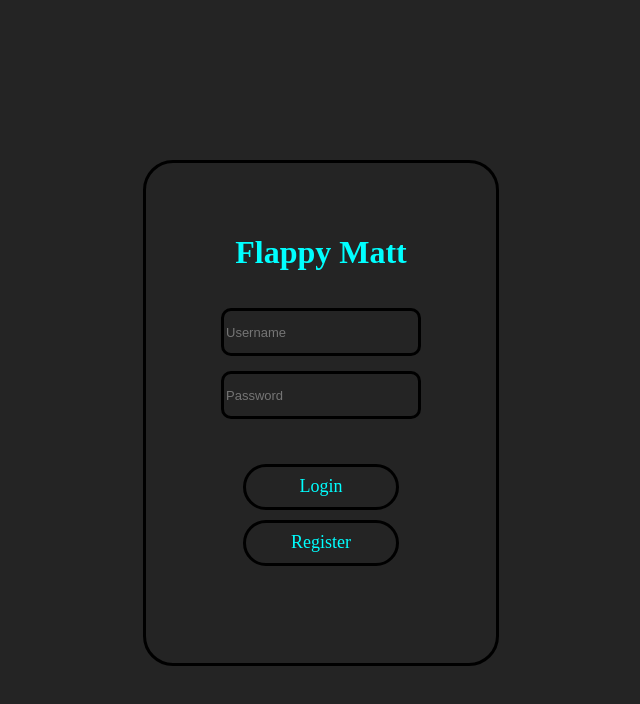
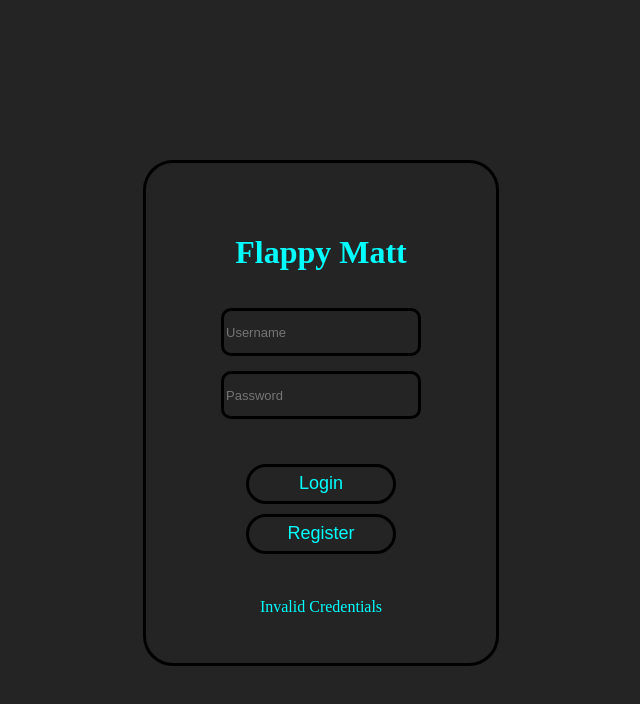
Before and after one commit to VincentD007/Flappy-Matt, a React (Vite) app in the folder UI/: page / in a window 1280 px wide. Shown: the top 704 px of the page, without its empty margins (319-959 px from the left). Built offline with nearby package versions, Linux system fonts and the light colour scheme.

Commit message:
Fixed Login form submission

```diff
--- a/UI/src/components/Login.jsx
+++ b/UI/src/components/Login.jsx
@@ -1,21 +1,28 @@
+import { useState, useRef } from 'react';
 import '../styles/Login.css';
 
 export default function Login() {
+    const [NotificationVisible, setVisibility] = useState('true');
+    const notification = useRef('Invalid Credentials');
+
     return (
-        <div id='LoginContainer'>
+        <form id='LoginContainer' onSubmit={(event => {event.preventDefault();})}>
             <h1>Flappy Matt</h1>
             <input
-            id='UserInput'
+            className='UserInput'
             type='text'
-            required='true'
-            placeholder='Username'></input>
+            required={true}
+            placeholder='Username'/>
             <input
-            id='UserInput'
+            className='UserInput'
             type='password'
-            required='true'
-            placeholder='Password'></input>
-            <div className='Button'>Login</div>
-            <div className='Button'>Register</div>
-        </div>
+            required={true}
+            placeholder='Password'/>
+            <input type='submit' value='Login' className='Button' onClick={() => {}}/>
+            <input type='submit' value='Register' className='Button'/>
+            <div id='Notification'
+            style={{visibility: NotificationVisible}}
+            >{notification.current}</div>
+        </form>
     )
 }
--- a/UI/src/styles/Login.css
+++ b/UI/src/styles/Login.css
@@ -4,6 +4,7 @@ Body {
 }
 
 #LoginContainer {
+    position: relative;
     display: flex;
     flex-direction: column;
     align-items: center;
@@ -17,7 +18,7 @@ Body {
     margin-top: 20vh;
 }
 
-#UserInput {
+.UserInput {
     font-size: medium;
     width: 190px;
     height: 40px;
@@ -27,19 +28,22 @@ Body {
     border-radius: 10px;
 }
 
-input {
+input:nth-of-type(1) {
     margin-top: 15px;
 }
 
 input:nth-of-type(2) {
+    margin-top: 15px;
     margin-bottom: 35px;
 }
 
-#UserInput::placeholder {
+.UserInput::placeholder {
     font-size: small;
 }
 
 .Button {
+    color: aqua;
+    background-color: #242424;
     margin-top: 10px;
     display: flex;
     align-items: center;
@@ -59,3 +63,9 @@ input:nth-of-type(2) {
 .Button:active {
     background-color: #151515;
 }
+
+#Notification {
+    padding: 5px;
+    position: absolute;
+    margin-top: 380px;
+}
```
